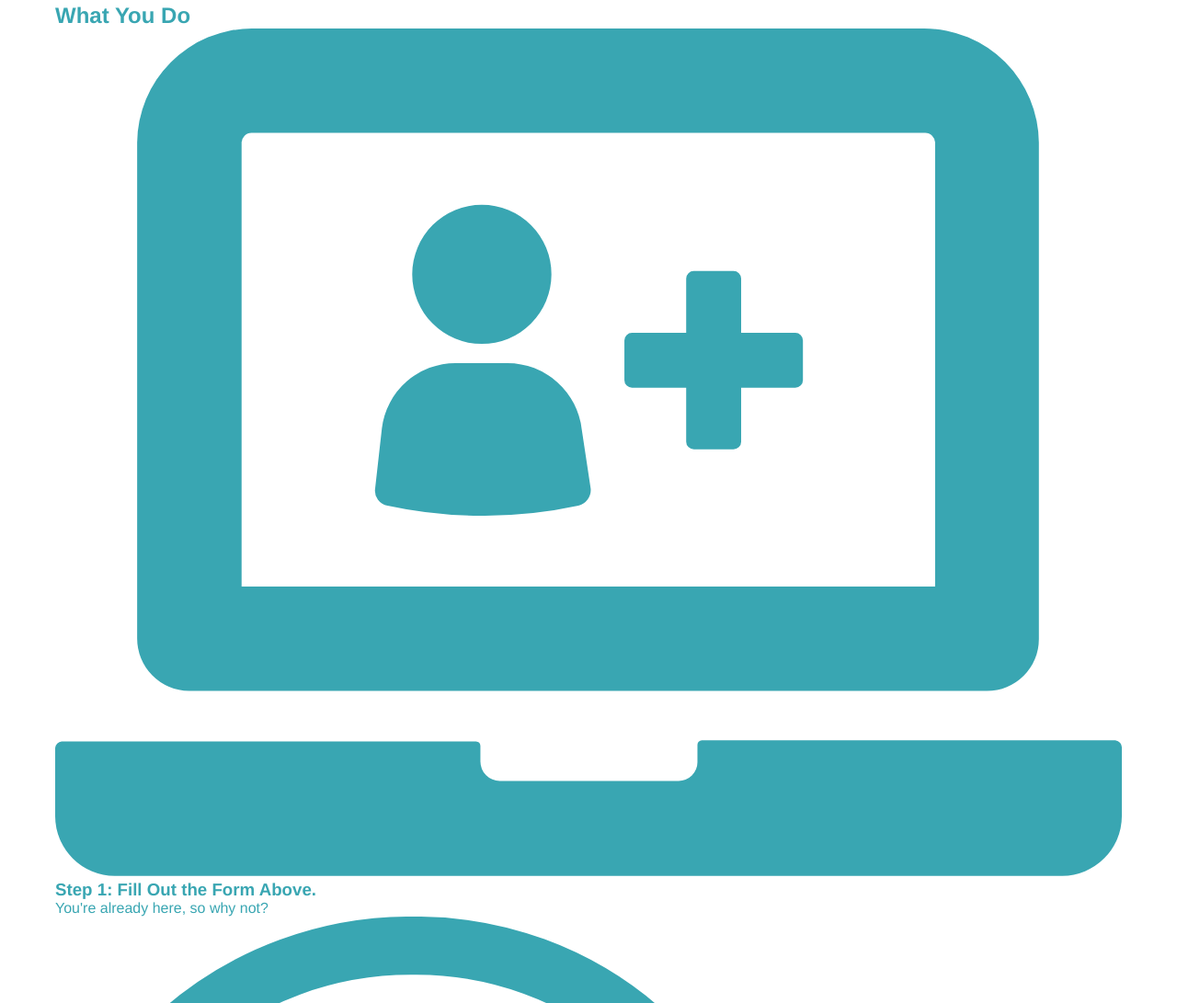
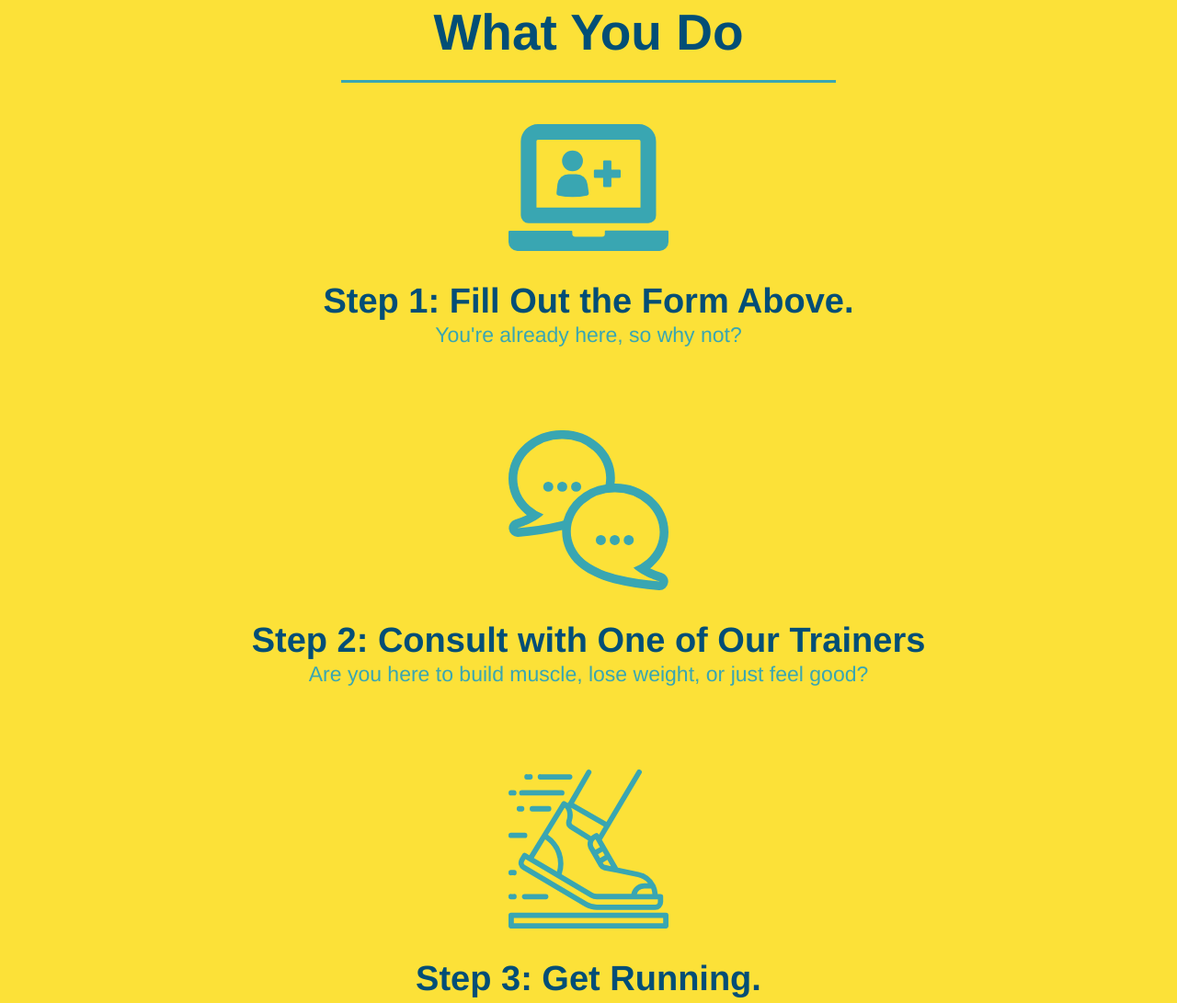
Before and after one commit to sjonathan85/run-buddy, a plain HTML site: page index.html in a window 1280 px wide. Shown: the part 1117-2208 px from the top of the page at 92% size. Drawn offline with Linux system fonts and the light colour scheme.

Commit message:
style what you do section

```diff
--- a/assets/css/style.css
+++ b/assets/css/style.css
@@ -123,16 +123,7 @@ section {
     text-align: center;
 }
 
-.intro h2 {
-    font-size: 55px;
-    color:#024e76;
-    margin-bottom: 35px;
-    padding: 0 100px 20px 100px;
-    border-bottom: 3px solid;
-    border-color: #fce138;
-    display: inline-block;
 
-}
 
 .intro p {
     line-height: 1.7;
@@ -141,3 +132,51 @@ section {
     font-size: 20px;
     margin: 0 auto;
 }
+
+.steps {
+    text-align: center;
+    background: #fce138;
+}
+
+
+
+.section-title {
+    font-size: 55px;
+    color:#024e76;
+    margin-bottom: 35px;
+    padding: 0 100px 20px 100px;
+    display: inline-block;
+    border-bottom: 3px solid;
+}
+
+.primary-border {
+    border-color: #fce138;
+}
+
+.secondary-border {
+    border-color:#39a6b2
+}
+
+.steps div {
+    margin-bottom: 80px;
+}
+
+.steps img {
+    width: 15%;
+    margin: 10px 0;
+}
+
+.steps h3 {
+    color:#024e76;
+    font-size: 46px;
+    margin-top: 10px;
+}
+
+.steps p {
+    color: #39a6b2;
+    font-size: 23px;
+}
+
+.steps span {
+    font-size: 38px;
+}
--- a/index.html
+++ b/index.html
@@ -68,35 +68,35 @@
 
         <!--"what we do" section-->
         <section id="what-we-do" class="intro">
-            <h2>What We Do</h2>
+            <h2 class="section-title primary-border">What We Do</h2>
             <p>
                 tcher selfies chambray shabby chic gentrify readymade yr Echo Park XOXO Tumblr normcore Banksy direct trade Blue Bottle chillwave you probably haven't heard of them single-origin coffee Vice fanny pack fixie Odd Future Austin fingerstache pickled twee synth Wes Anderson Thundercats viral bitters flannel meggings narwhal Marfa Schlitz sustainable Intelligentsia umami deep v craft
             </p>
         </section>
 
         <!--"what you do" section-->
-        <section id="what-you-do">
-            <h2>What You Do</h2>
+        <section id="what-you-do" class="steps">
+            <h2 class="section-title secondary-border">What You Do</h2>
             <div>
                 <img src="assets/images/step-1.svg" alt=""/>
-                <h3>Step 1: Fill Out the Form Above.</h3>
+                <h3><span>Step 1: Fill Out the Form Above.</span></h3>
                 <p>You're already here, so why not?</p>
             </div>
             <div>
                 <img src="assets/images/step-2.svg" alt=""/>
-                <h3>Step 2: Consult with One of Our Trainers</h3>
+                <h3><span>Step 2: Consult with One of Our Trainers</span></h3>
                 <p>Are you here to build muscle, lose weight, or just feel good?</p>
             </div>
 
             <div>
                 <img src="assets/images/step-3.svg" alt=""/>
-                <h3>Step 3: Get Running.</h3>
+                <h3><span>Step 3: Get Running.</span></h3>
                 <p>Hit the ground running (literally) once your trainer lays our your plan.</p>
             </div>
 
             <div>
                 <img src="assets/images/step-4.svg" alt=""/>
-                <h3>Step 4: See Results.</h3>
+                <h3><span>Step 4: See Results.</span></h3>
                 <p>Bi-weekly checkins with your Trainer will keep you focused.</p>
             </div>
         </section>
```
